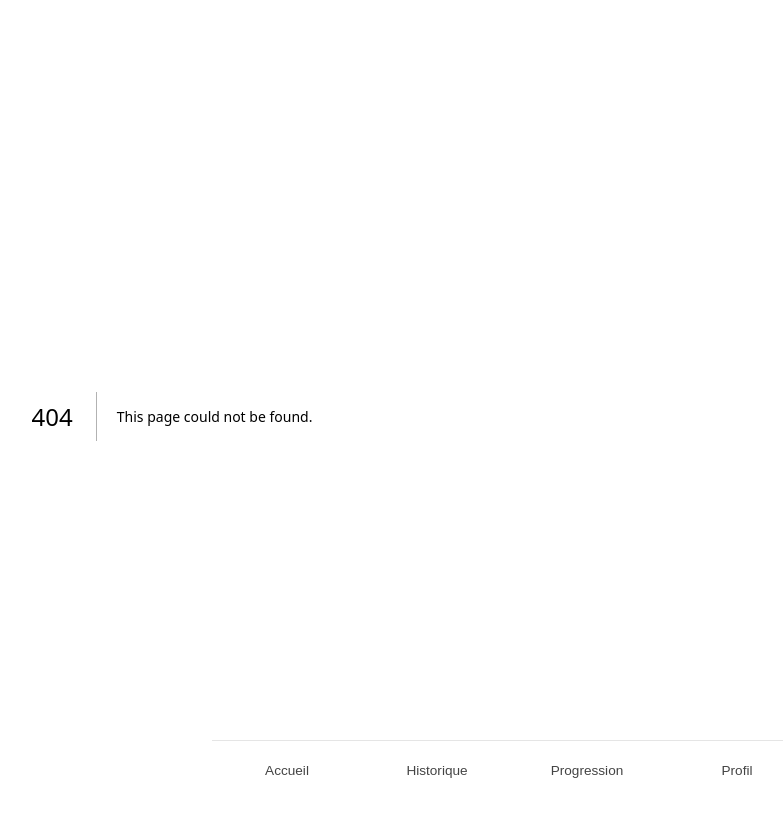
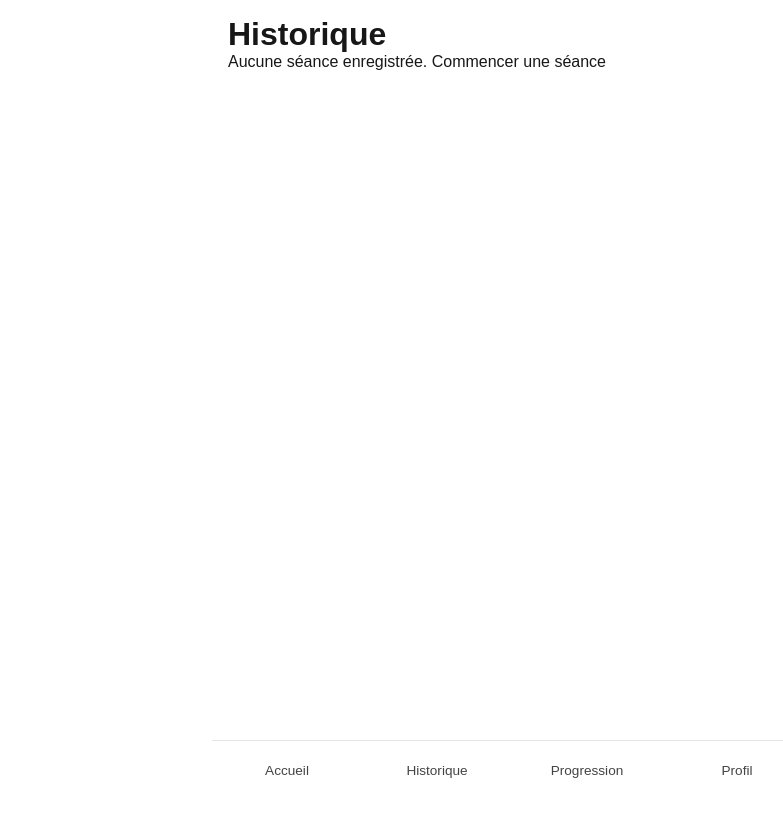
Before and after one commit to samc-eng/gymflow, a Next.js app: page /workouts in a window 1280 px wide. Before the commit this address had no page. Shown: the top 816 px of the page, without its empty margins (128-911 px from the left). Built offline with nearby package versions, Linux system fonts and the light colour scheme.

Commit message:
feat: add workout history page

```diff
--- /dev/null
+++ b/src/app/workouts/page.tsx
@@ -0,0 +1,32 @@
+"use client";
+
+import { useState, useEffect } from "react";
+import Link from "next/link";
+import { loadHistory } from "@/lib/workout-storage";
+import WorkoutCard from "@/components/WorkoutCard";
+import type { Workout } from "@/types/workout";
+
+export default function WorkoutsPage() {
+  const [history, setHistory] = useState<Workout[]>([]);
+
+  useEffect(() => {
+    setHistory(loadHistory());
+  }, []);
+
+  return (
+    <main>
+      <h1>Historique</h1>
+
+      {history.length === 0 ? (
+        <p>
+          Aucune séance enregistrée.{" "}
+          <Link href="/workouts/new">Commencer une séance</Link>
+        </p>
+      ) : (
+        history.map((workout) => (
+          <WorkoutCard key={workout.id} workout={workout} />
+        ))
+      )}
+    </main>
+  );
+}
--- /dev/null
+++ b/src/components/WorkoutCard.tsx
@@ -0,0 +1,23 @@
+import Link from "next/link";
+import type { Workout } from "@/types/workout";
+
+type WorkoutCardProps = {
+  workout: Workout;
+};
+
+export default function WorkoutCard({ workout }: WorkoutCardProps) {
+  return (
+    <Link href={`/workouts/${workout.id}`}>
+      <article>
+        <h2>{workout.name}</h2>
+        <p>
+          {workout.startedAt.toLocaleDateString("fr-FR", {
+            weekday: "long",
+            day: "numeric",
+            month: "long",
+          })}
+        </p>
+      </article>
+    </Link>
+  );
+}
```
